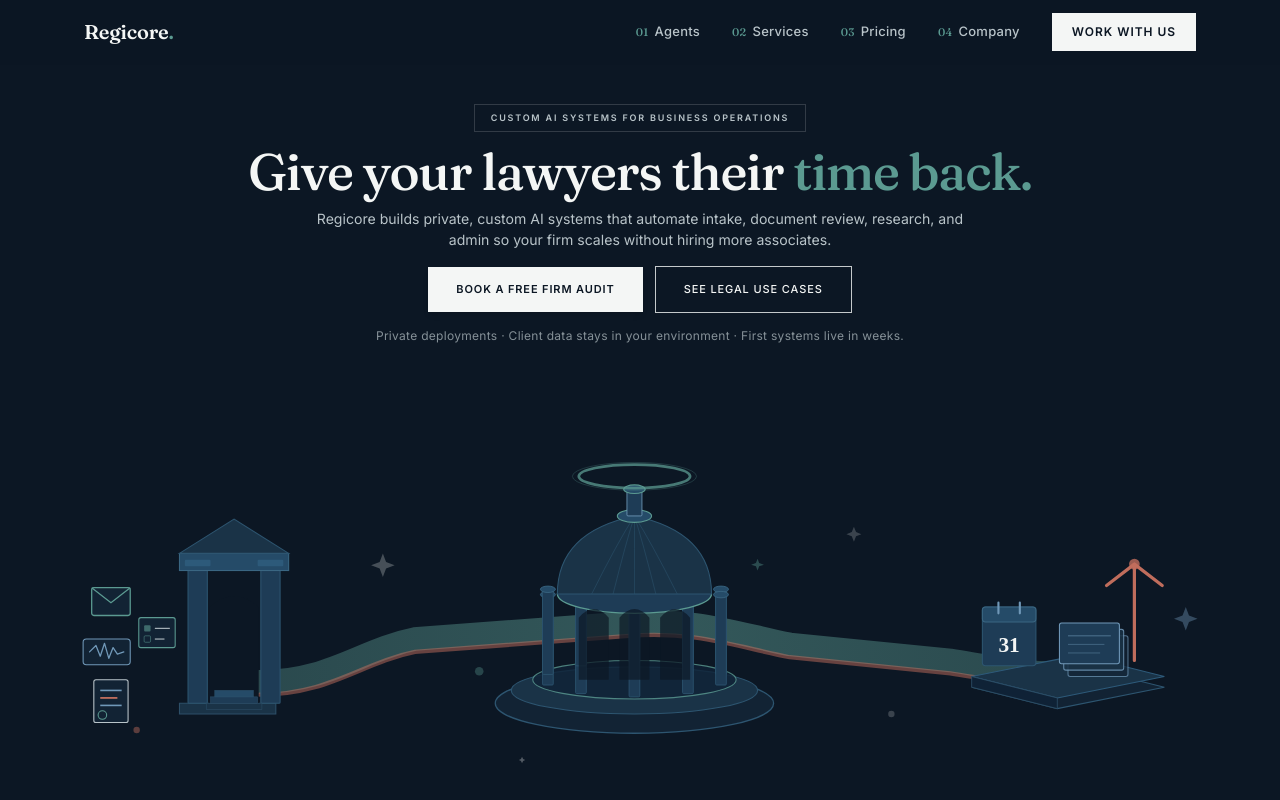
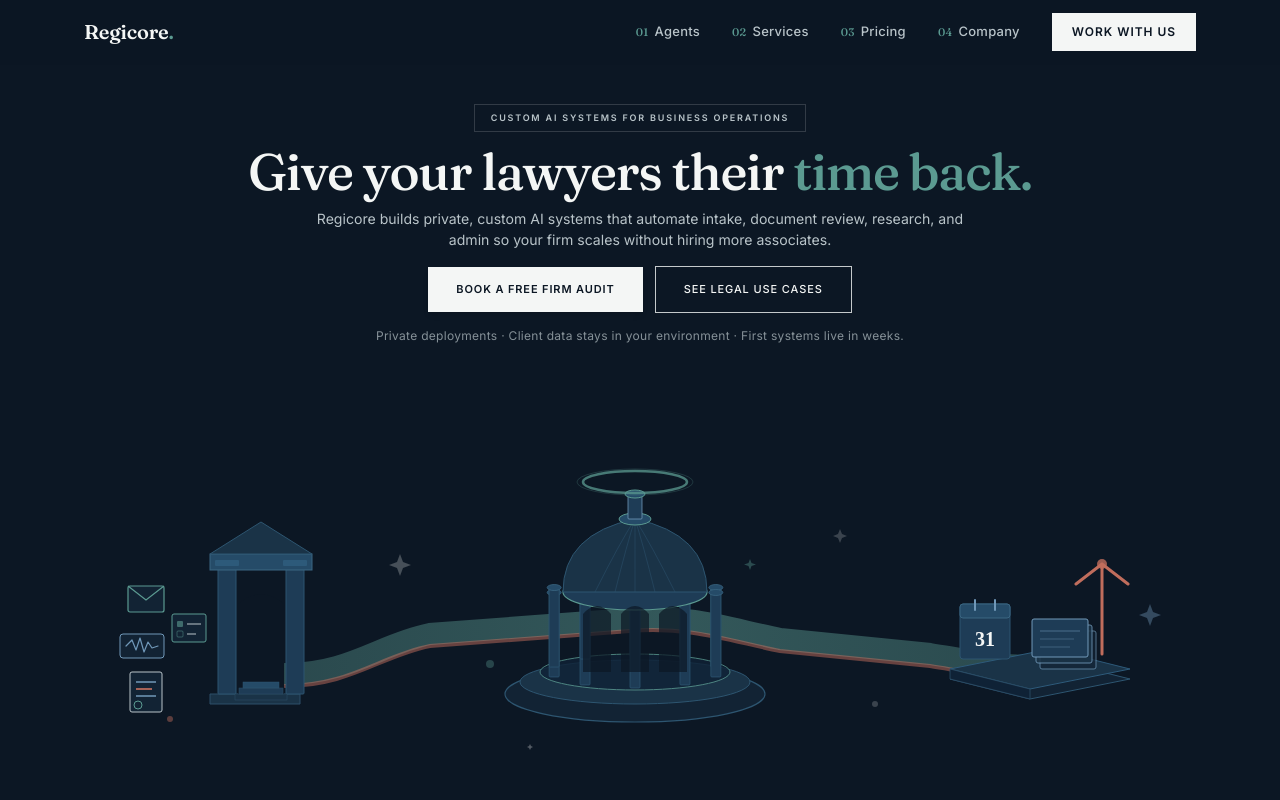
Before and after one commit to spectredad/Regicore, a Next.js app: page / in a window 1280 px wide. Shown: the top 800 px of the page. Built offline with nearby package versions, Linux system fonts and the light colour scheme.

Commit message:
fix: resolve hero illustration overlap with 50px+ gap below trust line

```diff
--- a/components/Hero.tsx
+++ b/components/Hero.tsx
@@ -148,7 +148,6 @@
       className="bg-midnight flex flex-col"
       style={{
         minHeight: "100svh",
-        maxHeight: "980px",
         overflow: "hidden",
       }}
     >
@@ -215,21 +214,22 @@
         </p>
       </div>
 
-      {/* Illustration block — fills remaining hero space */}
+      {/* Illustration block — clean 50px+ gap below trust line */}
       <div
         className="flex items-end justify-center w-full"
         style={{
           flex: "1 1 auto",
           minHeight: 0,
-          marginTop: "clamp(16px, 2.5vh, 32px)",
+          marginTop: "clamp(50px, 6.5vh, 80px)",
           paddingLeft: "clamp(8px, 3vw, 40px)",
           paddingRight: "clamp(8px, 3vw, 40px)",
+          paddingBottom: "clamp(12px, 2vh, 28px)",
         }}
       >
         <div
           style={{
-            width: "min(1180px, 92vw)",
-            maxHeight: "clamp(240px, 36vh, 360px)",
+            width: "min(1100px, 90vw)",
+            maxHeight: "clamp(200px, 30vh, 310px)",
             display: "flex",
             alignItems: "flex-end",
           }}
```
